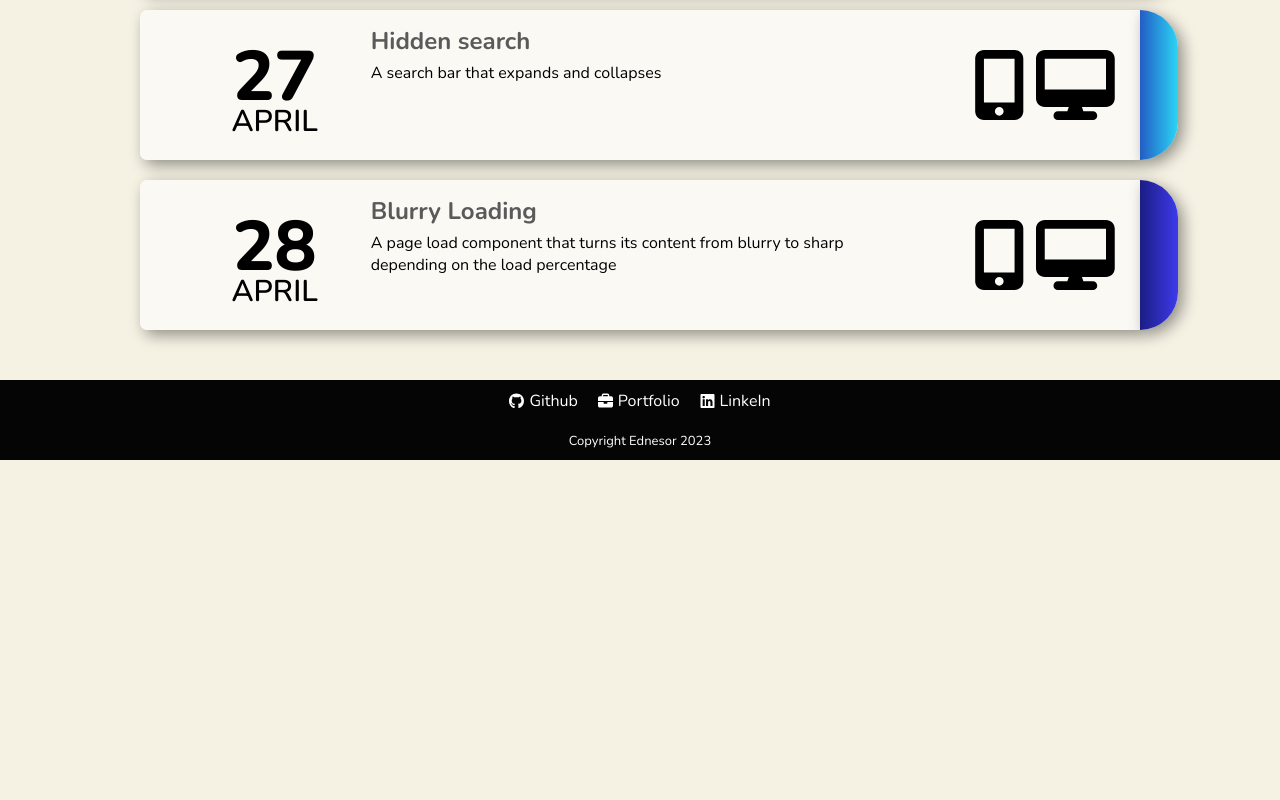
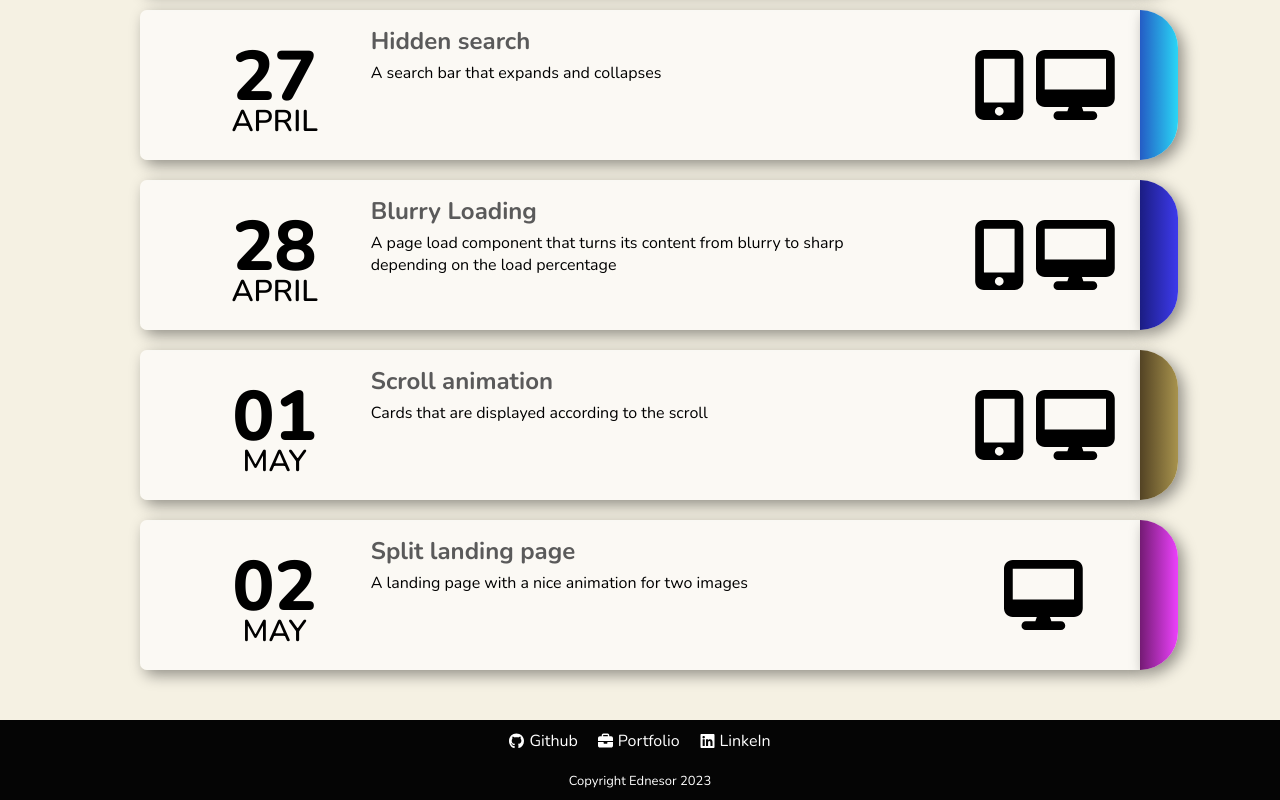
Before and after one commit to Ednesor/50-projects-50-days, a Next.js app: page /index in a window 1280 px wide. Shown: the part 693-1493 px from the top of the page. Before the commit the page ends 1153 px from the top, so only its background shows below. Built offline with nearby package versions, Linux system fonts and the light colour scheme.

Commit message:
feat: add new component

```diff
--- /dev/null
+++ b/src/components/scroll-animation/ScrollAnimation.module.css
@@ -0,0 +1,19 @@
+.animation{
+    width: 300px;
+    height: 200px;
+    background-color: #4682B4;
+    margin: 10px auto;
+    display: flex;
+    align-items: center;
+    justify-content: center;
+    border-radius: 10px;
+    box-shadow: 4px 4px 5px rgba(0, 0, 0, 0.404);
+}
+.animation h1{
+    text-align: center;
+    color: white;
+}
+.title{
+    text-align: center;
+    margin-top: 20px;
+}
--- a/src/pages/index/index.jsx
+++ b/src/pages/index/index.jsx
@@ -7,7 +7,9 @@ import {
   PROGRESS_STEPS,
   ROTATING_NAVIGATION,
   HIDDEN_SEARCH,
-  BLURRY_LOADING
+  BLURRY_LOADING,
+  SCROLL_ANIMATION,
+  SPLIT_LANDING
 } from "../../consts"
 
 export default function Index() {
@@ -50,6 +52,20 @@ export default function Index() {
           description={"A page load component that turns its content from blurry to sharp depending on the load percentage"}
           url={BLURRY_LOADING}
         />
+        <IndexCards className={style.cards}
+          device={"both"}
+          date={["01", "may"]}
+          title={"Scroll animation"}
+          description={"Cards that are displayed according to the scroll"}
+          url={SCROLL_ANIMATION}
+        />
+        <IndexCards className={style.cards}
+          device={"desktop"}
+          date={["02", "may"]}
+          title={"Split landing page"}
+          description={"A landing page with a nice animation for two images"}
+          url={SPLIT_LANDING}
+        />
       </div>
     </Layout>
   )
```
Also changed, not shown: src/components/scroll-animation/ScrollAnimation.jsx (added, +40 -0 lines), src/pages/component/[id].jsx (+6 -1 lines).
